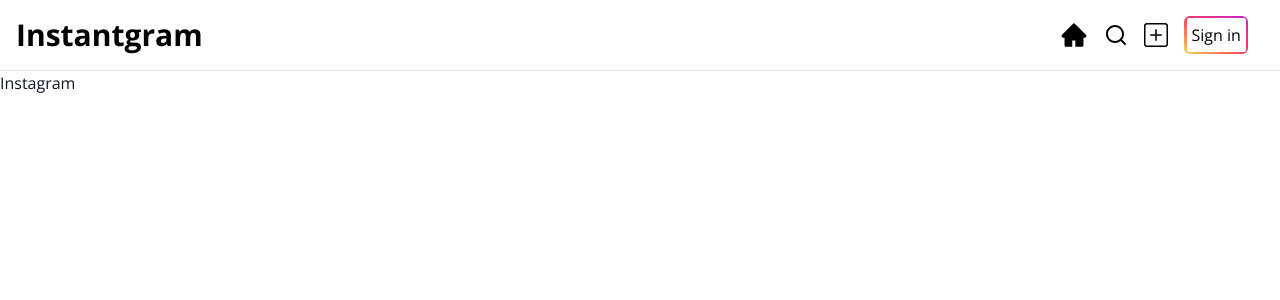
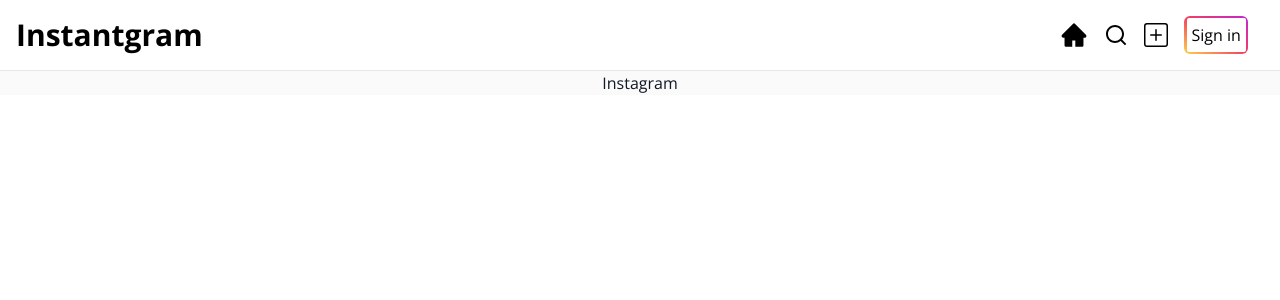
Before and after one commit to YunSukHyun/Insantgram, a Next.js app: page / in a window 1280 px wide. Shown: the top 300 px of the page. Built offline with nearby package versions, Linux system fonts and the light colour scheme; no server answers.

Commit message:
feat: swrcontext

```diff
--- a/src/app/layout.tsx
+++ b/src/app/layout.tsx
@@ -3,6 +3,7 @@ import AuthContext from '@/context/AuthContext';
 import { Open_Sans } from 'next/font/google';
 import type { Metadata } from 'next';
 import './globals.css';
+import SWRConfigContext from '@/context/SWRConfigContext';
 
 const openSans = Open_Sans({ subsets: ['latin'] });
 
@@ -23,7 +24,9 @@ export default function RootLayout({
           <header className='sticky top-0 bg-white z-10 border-b'>
             <Navbar />
           </header>
-          <main>{children}</main>
+          <main className='w-full flex justify-center bg-neutral-50 min-h-full'>
+            <SWRConfigContext>{children}</SWRConfigContext>
+          </main>
         </AuthContext>
       </body>
     </html>
--- /dev/null
+++ b/src/context/SWRConfigContext.tsx
@@ -0,0 +1,18 @@
+'use client';
+
+import { SWRConfig } from 'swr';
+
+type Props = {
+  children: React.ReactNode;
+};
+
+export default function SWRConfigContext({ children }: Props) {
+  return (
+    <SWRConfig
+      value={{
+        fetcher: (url: string) => fetch(url).then((res) => res.json()),
+      }}>
+      {children}
+    </SWRConfig>
+  );
+}
```
